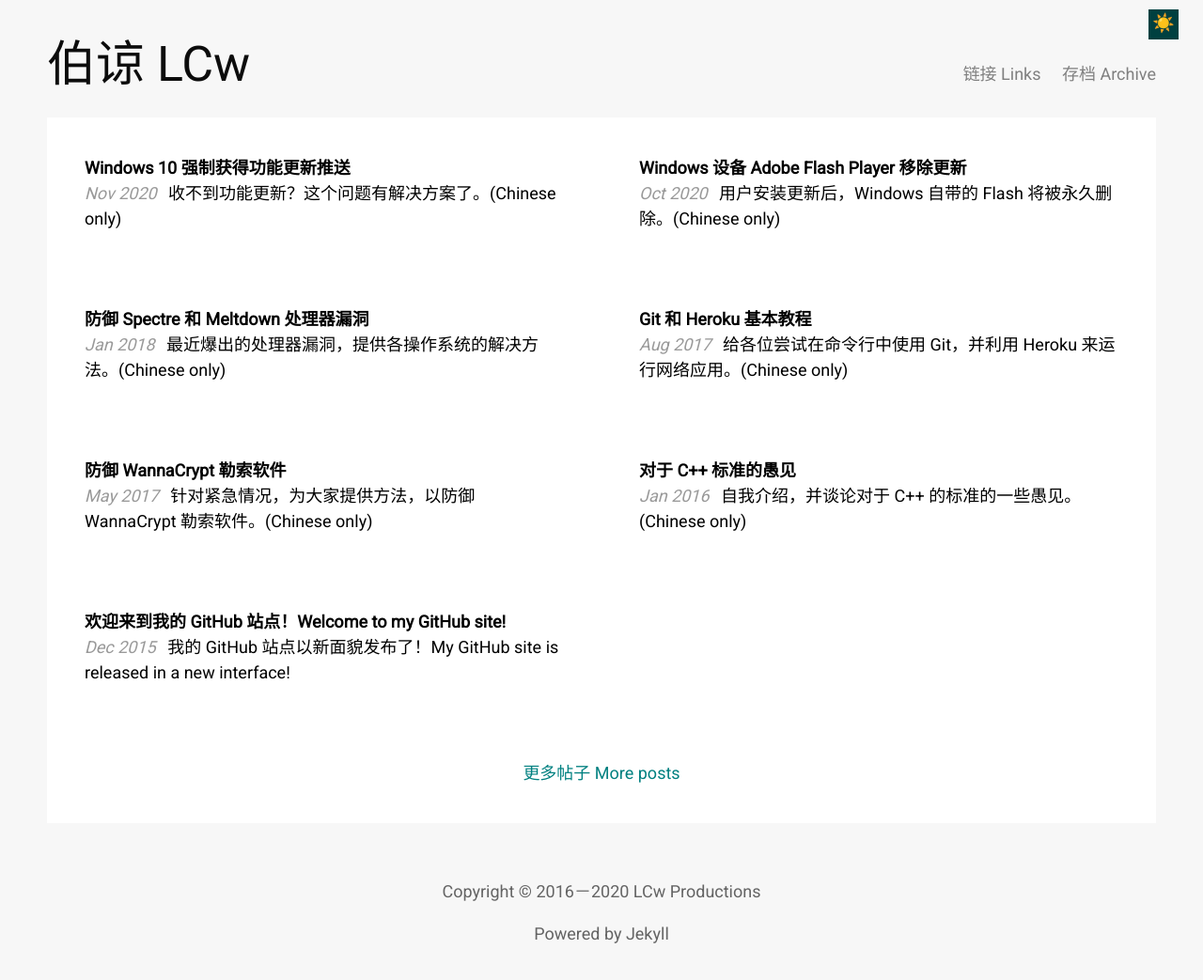
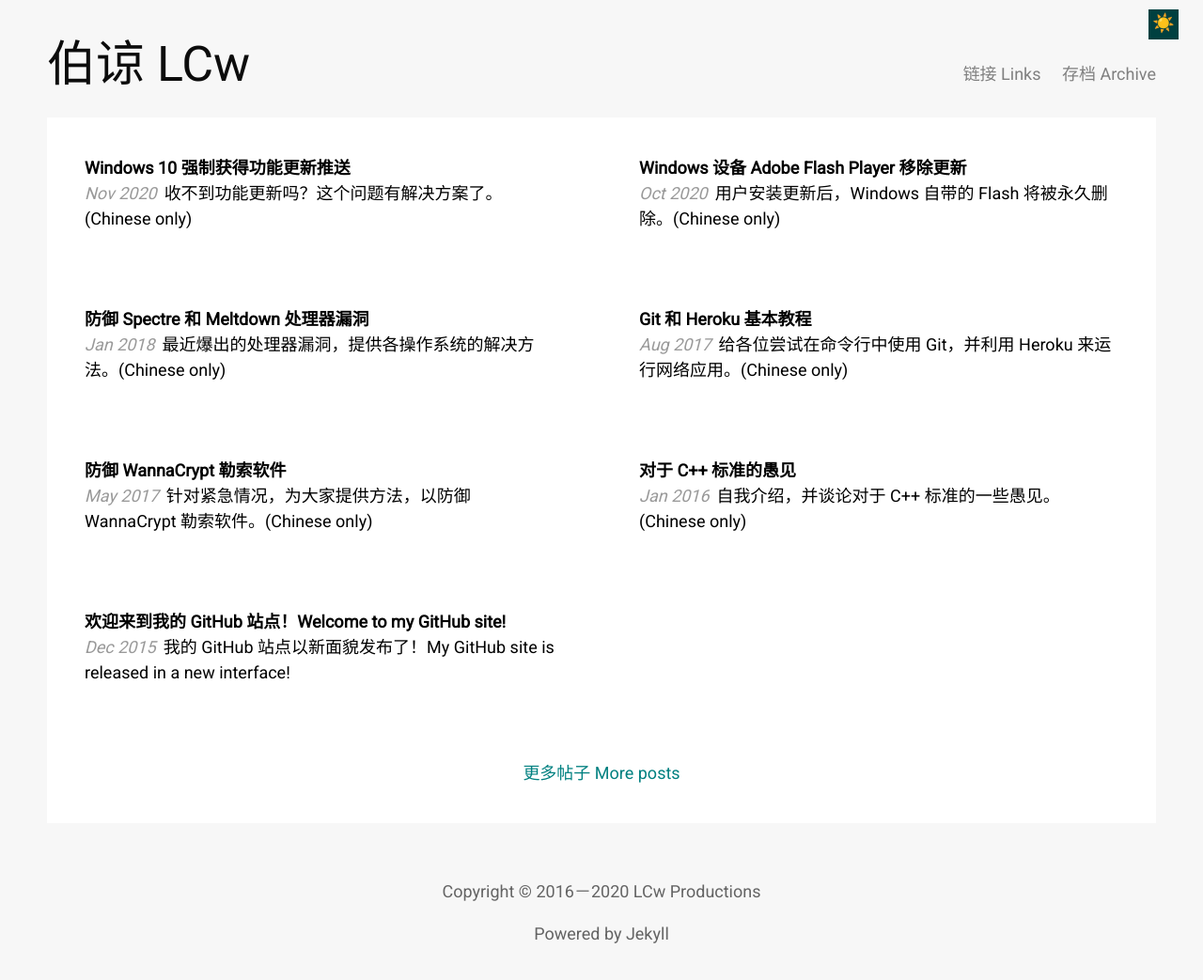
Before and after one commit to win98se/win98se.github.io, a Jekyll site: the page built from index.html, in a window 1280 px wide. Shown: the top 1043 px of the page at 94% size. Built offline with Jekyll 4.4.1, drawn with Linux system fonts in a browser that asks for light colours; some web fonts are replaced.

Commit message:
Rework II update 1

```diff
--- a/_layouts/default.html
+++ b/_layouts/default.html
@@ -3,6 +3,7 @@
 <meta http-equiv="X-UA-Compatible" content="IE=edge, chrome=1">
 <meta name="viewport" content="width=device-width, initial-scale=1">
 <meta name="robots" content="noindex">
+<meta property="fb:pages" content="390844540964622">
 <title>{%if page.title%}{{page.title}} &mdash; {%endif%}{{site.title}}</title>
 <style>
 @import url("https://fonts.googleapis.com/css?family=Roboto|Roboto+Mono|Noto+Sans+SC&display=swap");
--- a/_posts/2016-01-15-some-thoughts-about-cpp-standards.md
+++ b/_posts/2016-01-15-some-thoughts-about-cpp-standards.md
@@ -2,7 +2,7 @@
 layout: post
 title: 对于 C++ 标准的愚见
 date: 2016-01-15 03:49:00 +0800
-description: 自我介绍，并谈论对于 C++ 的标准的一些愚见。
+description: 自我介绍，并谈论对于 C++ 标准的一些愚见。
 zh_only: true
 ---
 在这篇文章中，我会做一个自我介绍，并谈论对于 C++ 的标准的一些愚见。
--- a/_posts/2020-11-18-windows-10-force-feature-updates.md
+++ b/_posts/2020-11-18-windows-10-force-feature-updates.md
@@ -2,7 +2,7 @@
 layout: post
 title: Windows 10 强制获得功能更新推送
 date: 2020-11-18 11:06:00 +0800
-description: 收不到功能更新？这个问题有解决方案了。
+description: 收不到功能更新吗？这个问题有解决方案了。
 zh_only: true
 ---
 众所周知，微软每次发布 Windows 10 的功能更新，推送都是分阶段进行。
--- a/csgwhpgen/index.htm
+++ b/csgwhpgen/index.htm
@@ -1,3 +1,4 @@
+<meta name="viewport" content="width=device-width, initial-scale=1">
 <title>中共胶武汉肺炎文宣生成器</title>
 <script src="https://cdn.jsdelivr.net/npm/jquery/dist/jquery.min.js"></script>
 <link rel="stylesheet" href="https://cdn.jsdelivr.net/npm/select2/dist/css/select2.min.css">
--- a/index.html
+++ b/index.html
@@ -5,8 +5,7 @@ layout: default
 {%for post in site.posts limit:25%}
 <a href="{{site.url}}{{post.url}}" class="post-excerpt">
 <div class="title">{{post.title}}</div>
-<info class="postdate">{{post.date | date: "%b %Y"}}</info>
-{{post.description}}{%if post.zh_only%}(Chinese only){%endif%}
+<info class="postdate">{{post.date | date: "%b %Y"}}</info>{{post.description}}{%if post.zh_only%}(Chinese only){%endif%}
 </a>
 {%endfor%}
 <div class="breaker"></div>
```
